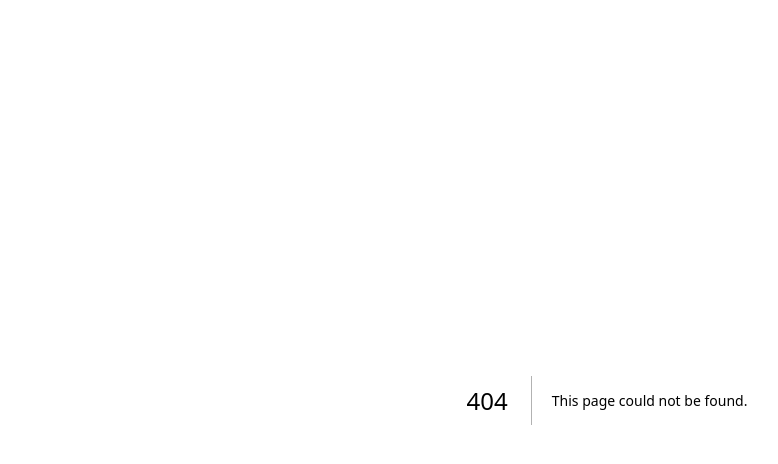
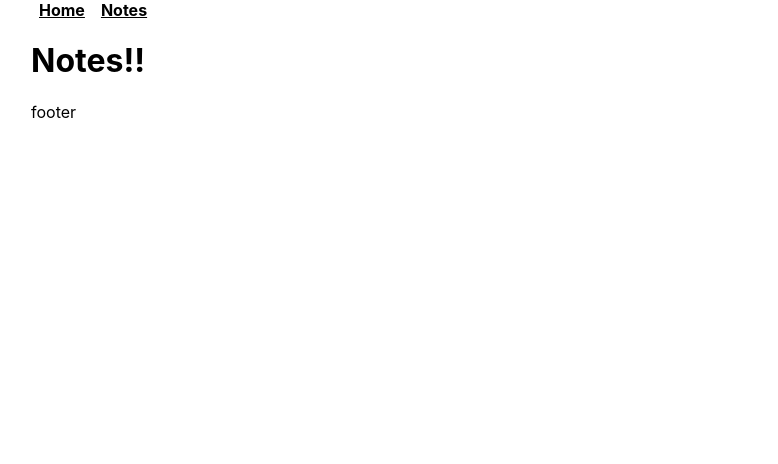
Before and after one commit to aledwassell/emma, a Next.js app: page /notes in a window 1280 px wide. Before the commit this address had no page. Shown: the top 464 px of the page, without its empty margins (33-811 px from the left). Built offline with nearby package versions, Linux system fonts and the light colour scheme.

Commit message:
Using next 13 app pages

```diff
--- /dev/null
+++ b/app/global.css
@@ -0,0 +1,52 @@
+* {
+  box-sizing: border-box;
+}
+
+html,
+body {
+  padding: 0;
+  margin: 0;
+  font-family: -apple-system, BlinkMacSystemFont, Segoe UI, Roboto, Oxygen,
+    Ubuntu, Cantarell, Fira Sans, Droid Sans, Helvetica Neue, sans-serif;
+  padding: 0 2rem;
+}
+
+a {
+  color: inherit;
+  text-decoration: none;
+  padding: 0;
+  margin: 0;
+}
+
+main {
+  min-height: 100vh;
+  padding: 1rem 0;
+  display: flex;
+  flex-direction: column;
+  justify-content: flex-start;
+  align-items: flex-start;
+}
+
+input,
+textarea {
+  display: block;
+  max-width: 300px;
+  margin: 0.5rem 0;
+}
+
+button {
+  background-color: #000000;
+  border: none;
+  color: white;
+  padding: 0.5rem 2rem;
+  text-align: center;
+  text-decoration: none;
+  display: inline-block;
+  cursor: pointer;
+}
+
+nav a {
+  font-weight: bold;
+  margin: 0 0.5rem;
+  text-decoration: underline;
+}
--- /dev/null
+++ b/app/layout.tsx
@@ -0,0 +1,19 @@
+/* eslint-disable @next/next/no-head-element */
+import Link from 'next/link';
+import './global.css';
+
+export default function RootLayout({children}: {children: React.ReactNode}) {
+  return (
+    <html>
+      <head></head>
+      <body>
+        <nav>
+          <Link href="/">Home</Link>
+          <Link href="/notes">Notes</Link>
+        </nav>
+        {children}
+        <footer>footer</footer>
+      </body>
+    </html>
+  );
+}
--- /dev/null
+++ b/app/notes/page.tsx
@@ -0,0 +1,7 @@
+export default async function Notes() {
+  return (
+    <>
+      <h1>Notes!!</h1>
+    </>
+  );
+}
--- a/next.config.js
+++ b/next.config.js
@@ -2,6 +2,7 @@
 const nextConfig = {
   reactStrictMode: true,
   swcMinify: true,
-}
+  experimental: {appDir: true},
+};
 
-module.exports = nextConfig
+module.exports = nextConfig;
```
Also changed, not shown: app/page.tsx (added, +7 -0 lines), package.json (+7 -2 lines), 1 other file (tests, documents, lock files or other folders).
